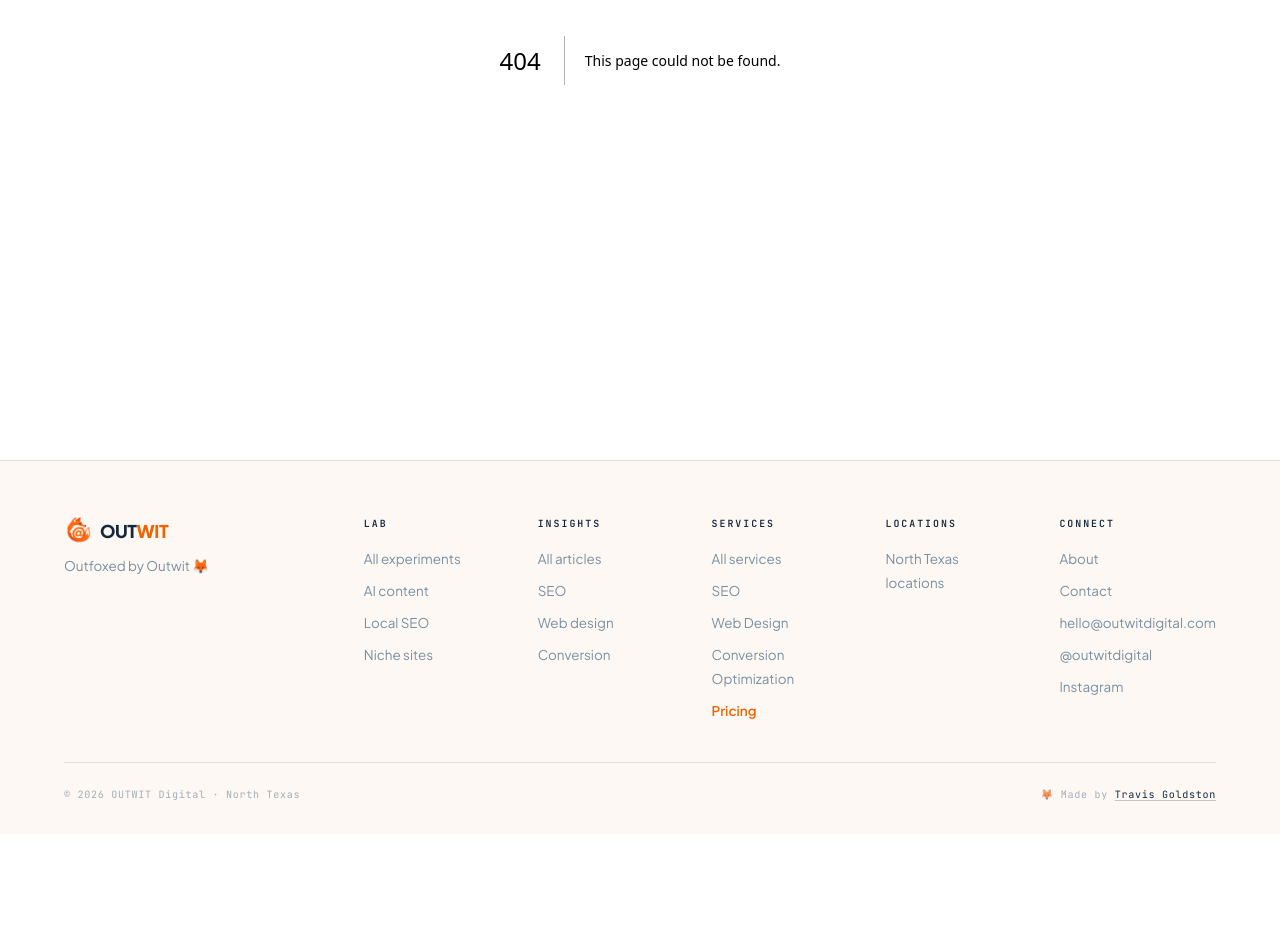
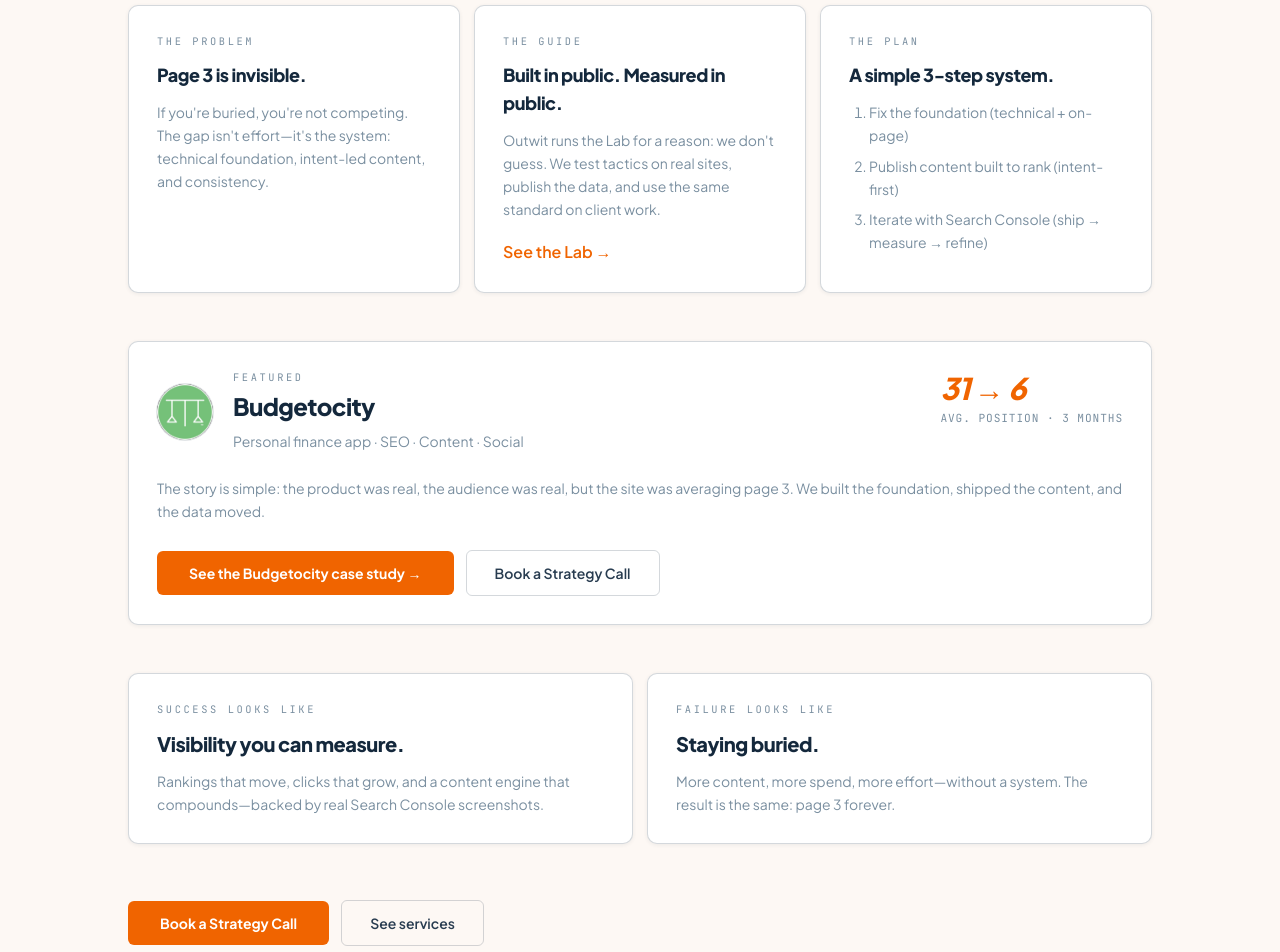
Before and after one commit to travisgoldston/outwit, a Next.js app: page /work in a window 1280 px wide. Before the commit this address had no page. Shown: the part 340-1292 px from the top of the page. Before the commit the page ends 1174 px from the top, so only its background shows below. Built offline with nearby package versions, Linux system fonts and the light colour scheme.

Commit message:
Refactor WhoWeveHelpedSection component to enhance styling and layout for improved user engagement and visibility.

```diff
--- /dev/null
+++ b/app/work/page.tsx
@@ -0,0 +1,181 @@
+import Link from "next/link";
+import Image from "next/image";
+import type { Metadata } from "next";
+import { buildMetadata, breadcrumbJsonLd, jsonLd, SITE } from "@/lib/seo";
+
+export const metadata: Metadata = buildMetadata({
+  title: "Work",
+  description:
+    "Real client work with real starting points and real Search Console data—no estimates, no vanity metrics.",
+  path: "/work",
+});
+
+export default function WorkPage() {
+  const url = `${SITE.baseUrl}/work`;
+  const crumbs = [
+    { name: "Home", path: "/" },
+    { name: "Work", path: "/work" },
+  ];
+
+  return (
+    <div className="bg-ow-cream px-5 py-16 pt-24 text-ow-charcoal lg:px-12 lg:py-24">
+      <script
+        type="application/ld+json"
+        dangerouslySetInnerHTML={jsonLd(breadcrumbJsonLd({ url, crumbs }))}
+      />
+
+      <div className="mx-auto max-w-5xl">
+        <div className="max-w-3xl">
+          <p className="ow-label">Work</p>
+          <h1 className="mt-2 font-sans text-4xl font-extrabold tracking-tight sm:text-5xl">
+            Proof, not promises.
+          </h1>
+          <p className="mt-6 text-lg leading-relaxed text-ow-mid">
+            You&apos;re the hero here. You already have the product, the service, or the expertise—what
+            you need is visibility that turns into leads. Outwit is the guide: we build the system,
+            ship the work, and let Search Console tell the truth.
+          </p>
+        </div>
+
+        <div className="mt-10 grid gap-3.5 lg:grid-cols-3">
+          <div className="rounded-ow border border-[rgba(20,40,60,0.18)] bg-white p-7 shadow-ow-sm">
+            <p className="font-mono text-[0.65rem] uppercase tracking-[0.25em] text-ow-mid">
+              The problem
+            </p>
+            <h2 className="mt-3 text-lg font-extrabold tracking-tight text-ow-charcoal">
+              Page 3 is invisible.
+            </h2>
+            <p className="mt-3 text-sm leading-relaxed text-ow-mid">
+              If you&apos;re buried, you&apos;re not competing. The gap isn&apos;t effort—it&apos;s the
+              system: technical foundation, intent-led content, and consistency.
+            </p>
+          </div>
+
+          <div className="rounded-ow border border-[rgba(20,40,60,0.18)] bg-white p-7 shadow-ow-sm">
+            <p className="font-mono text-[0.65rem] uppercase tracking-[0.25em] text-ow-mid">The guide</p>
+            <h2 className="mt-3 text-lg font-extrabold tracking-tight text-ow-charcoal">
+              Built in public. Measured in public.
+            </h2>
+            <p className="mt-3 text-sm leading-relaxed text-ow-mid">
+              Outwit runs the Lab for a reason: we don&apos;t guess. We test tactics on real sites,
+              publish the data, and use the same standard on client work.
+            </p>
+            <div className="mt-5">
+              <Link href="/lab" className="font-semibold text-ow-orange hover:underline">
+                See the Lab →
+              </Link>
+            </div>
+          </div>
+
+          <div className="rounded-ow border border-[rgba(20,40,60,0.18)] bg-white p-7 shadow-ow-sm">
+            <p className="font-mono text-[0.65rem] uppercase tracking-[0.25em] text-ow-mid">The plan</p>
+            <h2 className="mt-3 text-lg font-extrabold tracking-tight text-ow-charcoal">
+              A simple 3-step system.
+            </h2>
+            <ol className="mt-3 list-decimal space-y-2 pl-5 text-sm leading-relaxed text-ow-mid">
+              <li>Fix the foundation (technical + on-page)</li>
+              <li>Publish content built to rank (intent-first)</li>
+              <li>Iterate with Search Console (ship → measure → refine)</li>
+            </ol>
+          </div>
+        </div>
+
+        <div className="mt-12 rounded-ow border border-[rgba(20,40,60,0.18)] bg-white p-7 shadow-ow-sm">
+          <div className="flex flex-wrap items-start justify-between gap-6">
+            <div className="flex items-center gap-5">
+              <div className="h-14 w-14 overflow-hidden rounded-full bg-white ring-1 ring-[rgba(20,40,60,0.12)]">
+                <Image
+                  src="/work/budgetocity/budgetocity-logo.png"
+                  alt="Budgetocity"
+                  width={56}
+                  height={56}
+                  className="h-full w-full object-cover"
+                />
+              </div>
+              <div>
+                <p className="font-mono text-[0.65rem] uppercase tracking-[0.25em] text-ow-mid">Featured</p>
+                <h2 className="mt-1 text-2xl font-extrabold tracking-tight text-ow-charcoal">
+                  Budgetocity
+                </h2>
+                <p className="mt-2 text-sm leading-relaxed text-ow-mid">
+                  Personal finance app · SEO · Content · Social
+                </p>
+              </div>
+            </div>
+
+            <div className="shrink-0">
+              <div className="font-sans text-3xl font-extrabold italic tracking-tight text-ow-orange">
+                31 → 6
+              </div>
+              <div className="mt-1 font-mono text-[0.7rem] uppercase tracking-[0.08em] text-ow-mid">
+                Avg. position · 3 months
+              </div>
+            </div>
+          </div>
+
+          <p className="mt-6 text-sm leading-relaxed text-ow-mid">
+            The story is simple: the product was real, the audience was real, but the site was
+            averaging page 3. We built the foundation, shipped the content, and the data moved.
+          </p>
+
+          <div className="mt-7 flex flex-wrap items-center gap-3">
+            <Link
+              href="/work/budgetocity"
+              className="inline-flex items-center gap-2 rounded-ow-sm bg-ow-orange px-8 py-3 text-sm font-bold text-white transition hover:-translate-y-0.5 hover:bg-ow-ember hover:shadow-[0_8px_28px_rgba(240,100,0,0.35)]"
+            >
+              See the Budgetocity case study →
+            </Link>
+            <Link
+              href="/contact"
+              className="inline-flex items-center gap-2 rounded-ow-sm border-[1.5px] border-[rgba(20,40,60,0.18)] bg-transparent px-7 py-3 text-sm font-semibold text-ow-slate transition hover:border-ow-charcoal hover:text-ow-charcoal"
+            >
+              Book a Strategy Call
+            </Link>
+          </div>
+        </div>
+
+        <div className="mt-12 grid gap-3.5 lg:grid-cols-2">
+          <div className="rounded-ow border border-[rgba(20,40,60,0.18)] bg-white p-7 shadow-ow-sm">
+            <p className="font-mono text-[0.65rem] uppercase tracking-[0.25em] text-ow-mid">
+              Success looks like
+            </p>
+            <h2 className="mt-3 text-xl font-extrabold tracking-tight text-ow-charcoal">
+              Visibility you can measure.
+            </h2>
+            <p className="mt-3 text-sm leading-relaxed text-ow-mid">
+              Rankings that move, clicks that grow, and a content engine that compounds—backed by
+              real Search Console screenshots.
+            </p>
+          </div>
+          <div className="rounded-ow border border-[rgba(20,40,60,0.18)] bg-white p-7 shadow-ow-sm">
+            <p className="font-mono text-[0.65rem] uppercase tracking-[0.25em] text-ow-mid">
+              Failure looks like
+            </p>
+            <h2 className="mt-3 text-xl font-extrabold tracking-tight text-ow-charcoal">
+              Staying buried.
+            </h2>
+            <p className="mt-3 text-sm leading-relaxed text-ow-mid">
+              More content, more spend, more effort—without a system. The result is the same: page 3
+              forever.
+            </p>
+          </div>
+        </div>
+
+        <div className="mt-14 flex flex-wrap items-center gap-3">
+          <Link
+            href="/contact"
+            className="inline-flex items-center gap-2 rounded-ow-sm bg-ow-orange px-8 py-3 text-sm font-bold text-white transition hover:-translate-y-0.5 hover:bg-ow-ember hover:shadow-[0_8px_28px_rgba(240,100,0,0.35)]"
+          >
+            Book a Strategy Call
+          </Link>
+          <Link
+            href="/services"
+            className="inline-flex items-center gap-2 rounded-ow-sm border-[1.5px] border-[rgba(20,40,60,0.18)] bg-transparent px-7 py-3 text-sm font-semibold text-ow-slate transition hover:border-ow-charcoal hover:text-ow-charcoal"
+          >
+            See services
+          </Link>
+        </div>
+      </div>
+    </div>
+  );
+}
```
